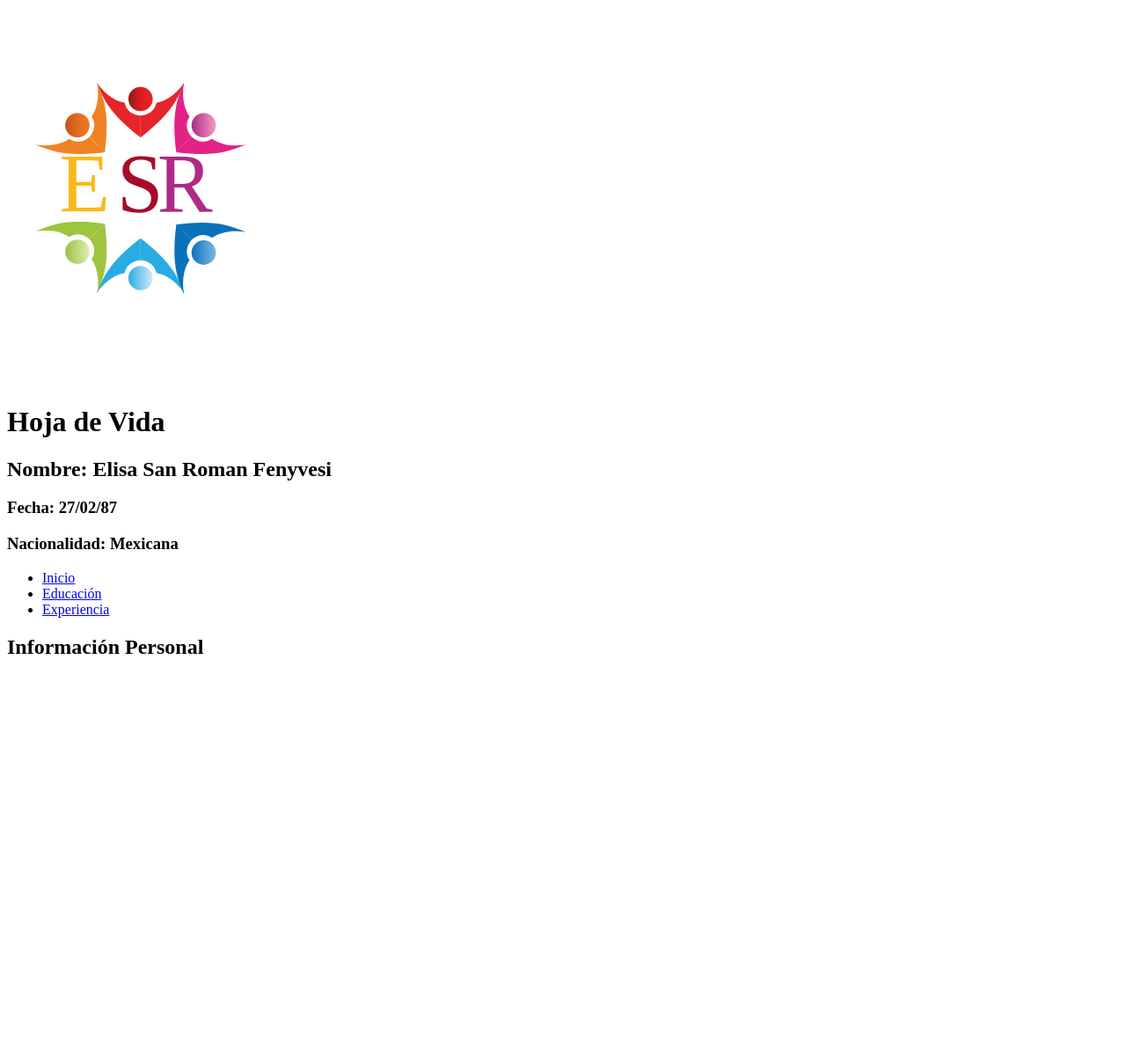
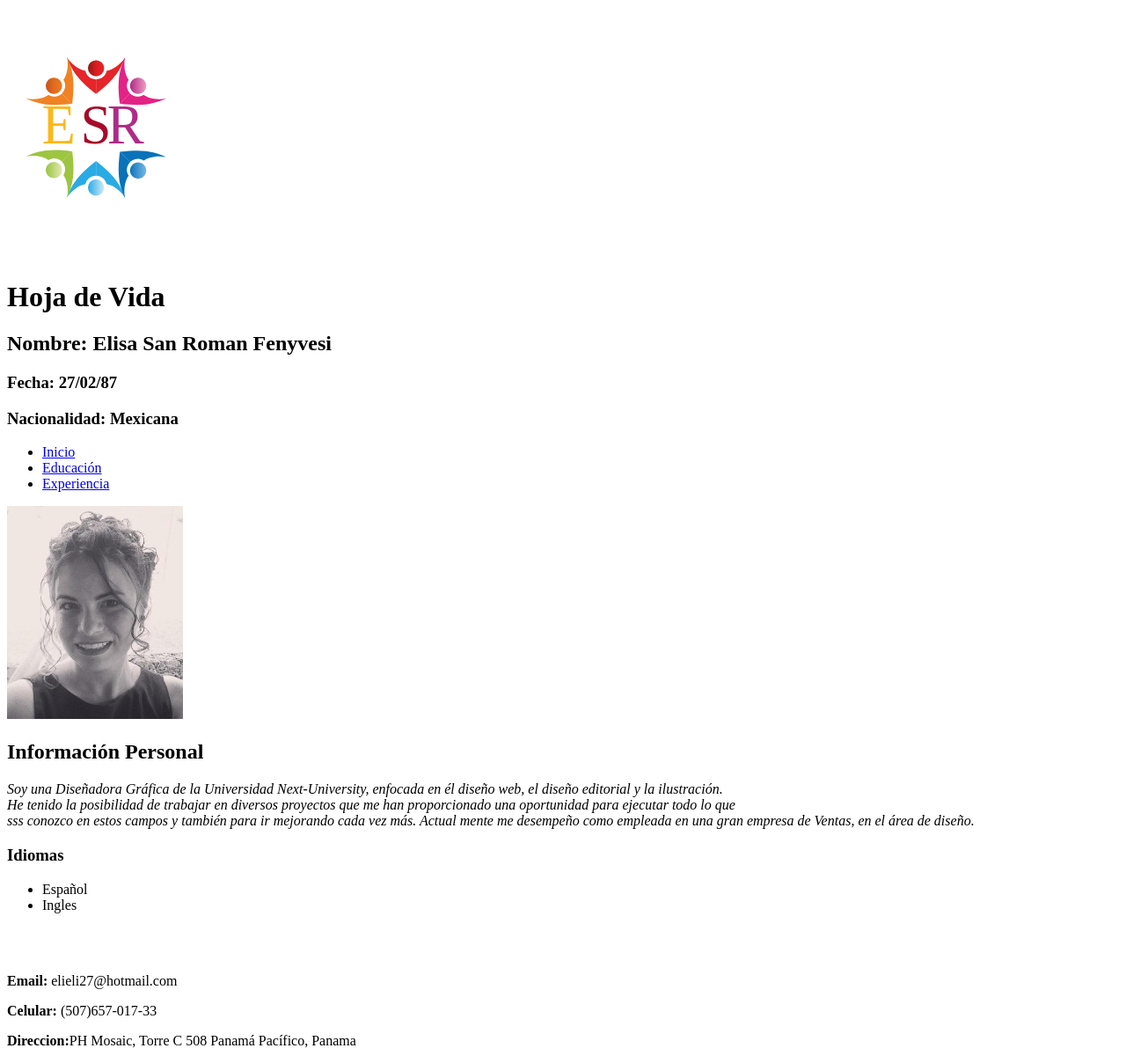
Before and after one commit to Elieli2702/trabajo, a plain HTML site: page index.html in a window 1280 px wide. Shown: the whole page at 88% size. Before the commit the page ends 800 px from the top, so only its background shows below. Drawn offline with Linux system fonts and the light colour scheme.

Commit message:
pag inicio lista

```diff
--- a/index.html
+++ b/index.html
@@ -6,7 +6,7 @@
     <title>Hoja de Vida Digital</title>
   </head>
   <body>
-    <img src="img/logo.svg" alt="logo" width="300">
+    <img src="img/logo.svg" alt="logo" width="200">
     <h1>Hoja de Vida</h1>
     <h2>Nombre: Elisa San Roman Fenyvesi</h2>
     <h3>Fecha: 27/02/87</h3>
@@ -16,8 +16,24 @@
     <li><a href="educacion.html">Educación</a></li>
     <li><a href="experiencia.html">Experiencia</a></li>
   </ul>
+  <img src="img/yo.JPG" alt="perfil" width="200">
 
 <h2>Información Personal</h2>
+<p><em>Soy una Diseñadora Gráfica de la Universidad Next-University, enfocada en él diseño web, el diseño editorial y la ilustración.
+ <br>He tenido la posibilidad de trabajar en diversos proyectos que me han proporcionado una oportunidad para ejecutar todo lo que <br>sss conozco en estos campos y también para ir mejorando cada vez más.
+  Actual mente me desempeño como empleada en una gran empresa de Ventas, en el área de diseño.</em></p>
+<h3>Idiomas</h3> <ul>
+  <li>Español</li>
+  <li>Ingles</li>
+</ul>
+  </body>
+  <br>
+  <br>
+<footer>
+  <p><strong>Email:</strong> elieli27@hotmail.com</p>
+  <p><strong>Celular:</strong> (507)657-017-33</p>
+  <p><strong>Direccion:</strong>PH Mosaic, Torre C 508 Panamá Pacífico, Panama</p>
 
-  </body>
+</footer>
+
 </html>
```
Also changed, not shown: img/yo.JPG (added).
